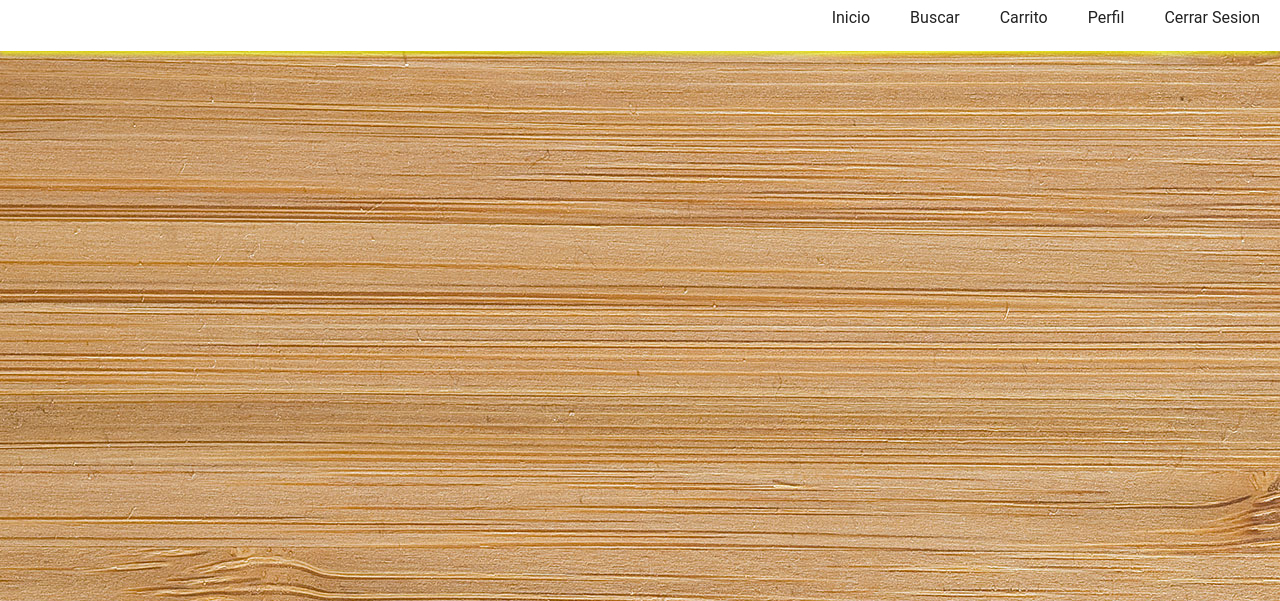
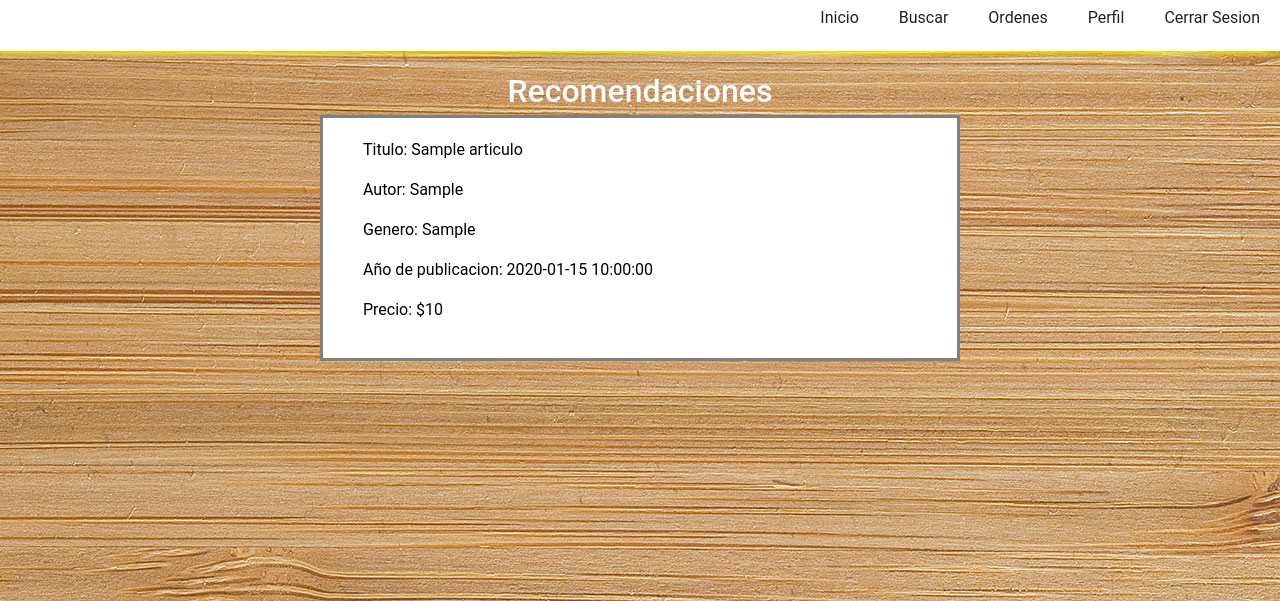
Before and after one commit to AngelOrtega03/ReadThings, a Flask app: page /home in a window 1280 px wide. Shown: the top 601 px of the page. Run offline with Flask 3, Linux system fonts and the light colour scheme; the visitor is signed in with stand-in values (Sample User, id 1); tables that the repository leaves empty or names only in its code hold one stand-in row (values such as "Sample post"); some libraries are stand-ins or nearby versions.

Commit message:
Recomendaciones en Home

```diff
--- a/app.py
+++ b/app.py
@@ -75,7 +75,12 @@ def home():
 	if 'loggedin' not in session:
 		return redirect(url_for('login'))
 	else:
-		return render_template('home.html')
+		cursor = mysql.connection.cursor(MySQLdb.cursors.DictCursor)
+		#cursor.execute('SELECT (titulo, autor, genero, fecha_publicacion, precio) FROM articulo WHERE genero = (SELECT genero FROM articulo WHERE codigo = (SELECT no_articulo FROM venta WHERE no_cliente = % s LIMIT 1))', (session['idUsuario'], ))
+		cursor.execute('SELECT titulo, autor, genero, fecha_publicacion, precio_unitario FROM articulo')
+		data = cursor.fetchall()
+		print(data)
+		return render_template('home.html', recomendaciones = data)
 
 @app.route('/profile', methods = ['GET', 'POST'])
 def profile():
--- a/static/css/styles2.css
+++ b/static/css/styles2.css
@@ -489,3 +489,20 @@ h1, p {
     left: 50%;
     transform: translateX(-50%) translateY(-50%);
 }
+
+.Publicacion {
+    padding-top: 20px;
+    padding-bottom: 20px;
+    padding-left: 40px;
+    padding-right: 40px;
+    background-color: white;
+    width: 50%;
+    margin: auto;
+    border: gray solid 3px;
+    text-align: justify;
+}
+
+.Publicacion p {
+    color: black;
+    text-align: justify;
+}
--- a/templates/book.html
+++ b/templates/book.html
@@ -13,7 +13,7 @@
         <ul class="menu-options">
             <li><a href="{{ url_for('home') }}">Inicio</a></li>
             <li><a href="{{ url_for('search') }}">Buscar</a></li>
-            <li><a href="{{ url_for('orders') }}">Carrito</a></li>
+            <li><a href="{{ url_for('orders') }}">Ordenes</a></li>
             <li><a href="{{ url_for('profile') }}">Perfil</a></li>
             <li><a href="{{ url_for('logout') }}">Cerrar Sesion</a></li>
         </ul>
--- a/templates/home.html
+++ b/templates/home.html
@@ -13,10 +13,20 @@
         <ul class="menu-options">
             <li><a href="{{ url_for('home') }}">Inicio</a></li>
             <li><a href="{{ url_for('search') }}">Buscar</a></li>
-            <li><a href="{{ url_for('orders') }}">Carrito</a></li>
+            <li><a href="{{ url_for('orders') }}">Ordenes</a></li>
             <li><a href="{{ url_for('profile') }}">Perfil</a></li>
             <li><a href="{{ url_for('logout') }}">Cerrar Sesion</a></li>
         </ul>
     </nav>
+    <br><br><br><h1>Recomendaciones</h1>
+    {% for libro in recomendaciones %}
+    <div class="Publicacion">
+        <p>Titulo: {{ libro.titulo }}</p>
+        <p>Autor: {{ libro.autor }}</p>
+        <p>Genero: {{ libro.genero }}</p>
+        <p>Año de publicacion: {{ libro.fecha_publicacion }}</p>
+        <p>Precio: ${{ libro.precio_unitario }}</p>
+    </div><br>
+    {% endfor %}
 </body>
 </html>
--- a/templates/profile.html
+++ b/templates/profile.html
@@ -15,7 +15,7 @@
         <ul class="menu-options">
             <li><a href="{{ url_for('home') }}">Inicio</a></li>
             <li><a href="{{ url_for('search') }}">Buscar</a></li>
-            <li><a href="{{ url_for('orders') }}">Carrito</a></li>
+            <li><a href="{{ url_for('orders') }}">Ordenes</a></li>
             <li><a href="{{ url_for('profile') }}">Perfil</a></li>
             <li><a href="{{ url_for('logout') }}">Cerrar Sesion</a></li>
         </ul>
--- a/templates/search.html
+++ b/templates/search.html
@@ -14,7 +14,7 @@
         <ul class="menu-options">
             <li><a href="{{ url_for('home') }}">Inicio</a></li>
             <li><a href="{{ url_for('search') }}">Buscar</a></li>
-            <li><a href="{{ url_for('orders') }}">Carrito</a></li>
+            <li><a href="{{ url_for('orders') }}">Ordenes</a></li>
             <li><a href="{{ url_for('profile') }}">Perfil</a></li>
             <li><a href="{{ url_for('logout') }}">Cerrar Sesion</a></li>
         </ul>
```
